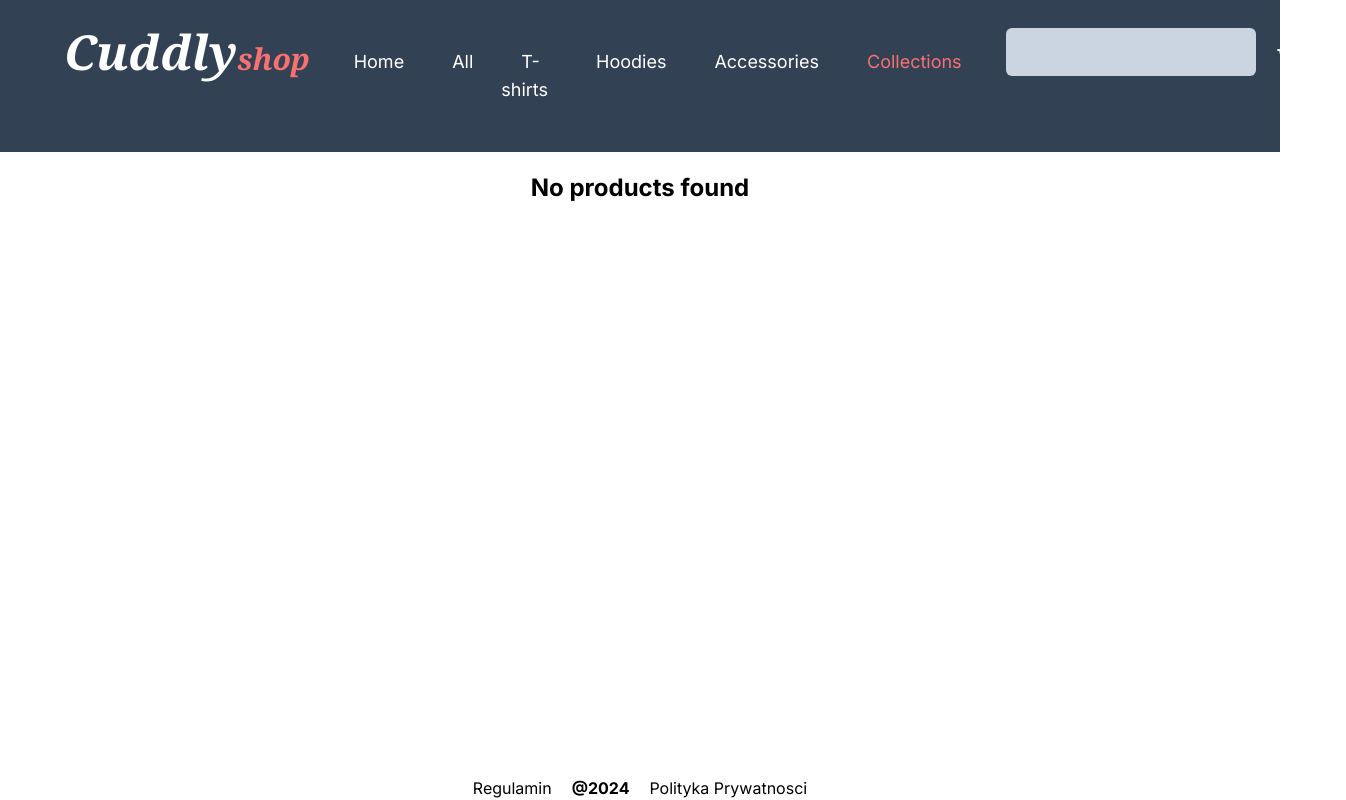
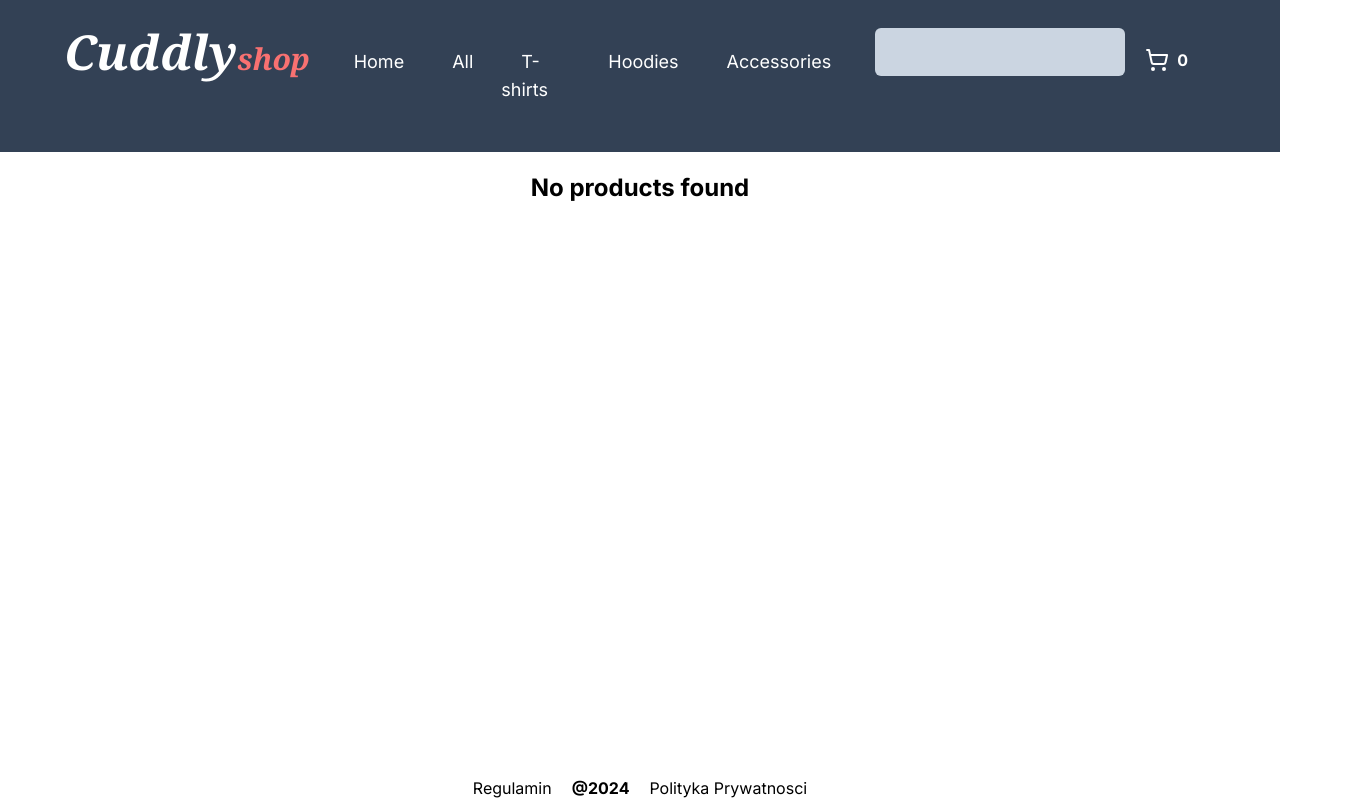
Before and after one commit to bmichalczuk/cuddly-eureka, a Next.js app: page /search in a window 1280 px wide. Shown: the whole page, 1346 px wide, since content can reach past the window. Built offline with nearby package versions, Linux system fonts and the light colour scheme.

Commit message:
remove collections link from nav

```diff
--- a/next.config.js
+++ b/next.config.js
@@ -45,11 +45,6 @@ const nextConfig = {
 				destination: "/products/1",
 				permanent: true,
 			},
-			{
-				source: "/collections",
-				destination: "/collections/elegant-extras/",
-				permanent: true,
-			},
 		];
 	},
 };
--- a/src/app/ui/molecules/SiteNavbar.tsx
+++ b/src/app/ui/molecules/SiteNavbar.tsx
@@ -51,16 +51,6 @@ export const SiteNavbar = () => {
 						Accessories
 					</ActiveLink>
 				</li>
-				<li className="mx-1">
-					<ActiveLink
-						exact={false}
-						className={className}
-						activeClassName={activeClassName}
-						href="/collections"
-					>
-						Collections
-					</ActiveLink>
-				</li>
 			</ul>
 		</nav>
 	);
```
